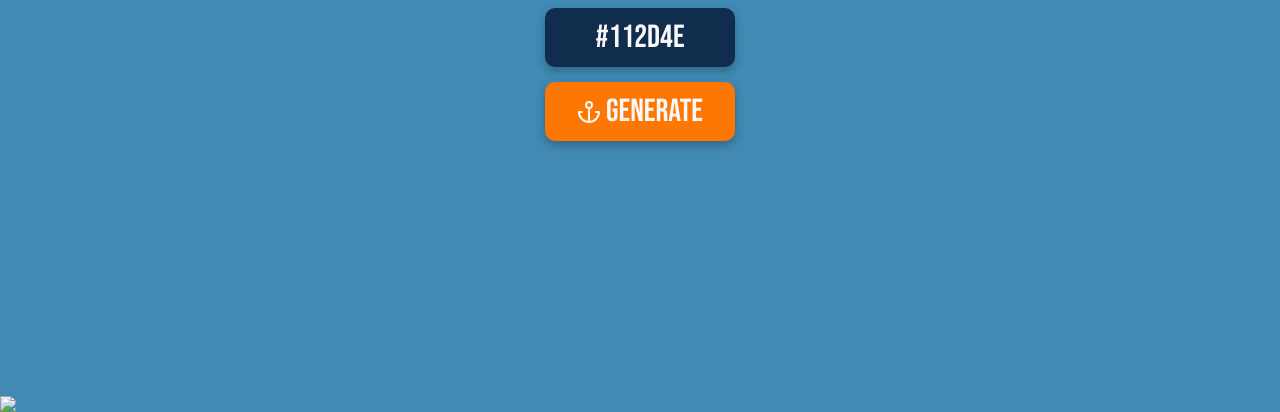
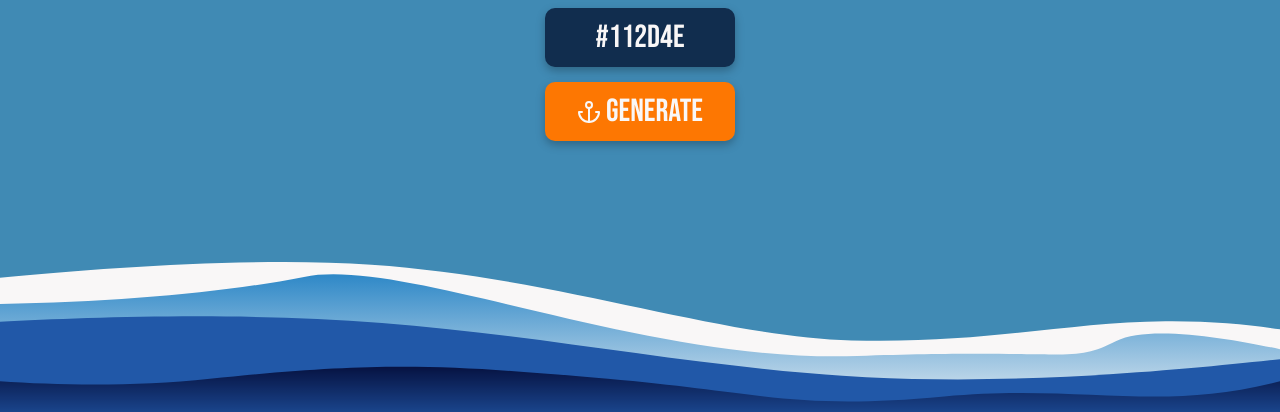
Before and after one commit to Ulvang01/WebTekProject, a website with bundled scripts: page src/index.html in a window 1280 px wide. Shown: the part 388-800 px from the top of the page. Built offline with nearby package versions, Linux system fonts and the light colour scheme; files whose address does not match are found by name.

Commit message:
fix(waveImg): fix src link

```diff
--- a/src/index.html
+++ b/src/index.html
@@ -35,7 +35,7 @@
 						</div>
 					</div>
 				</div>
-				<img id="waveImg" src="/WebTekProject/src/img/wave@1x.svg">
+				<img id="waveImg" src="./img/wave@1x.svg">
 				<img class="boat-gif gif" src="./img/boat.gif" alt="boat" />
 			</section>
 		</main>
```
